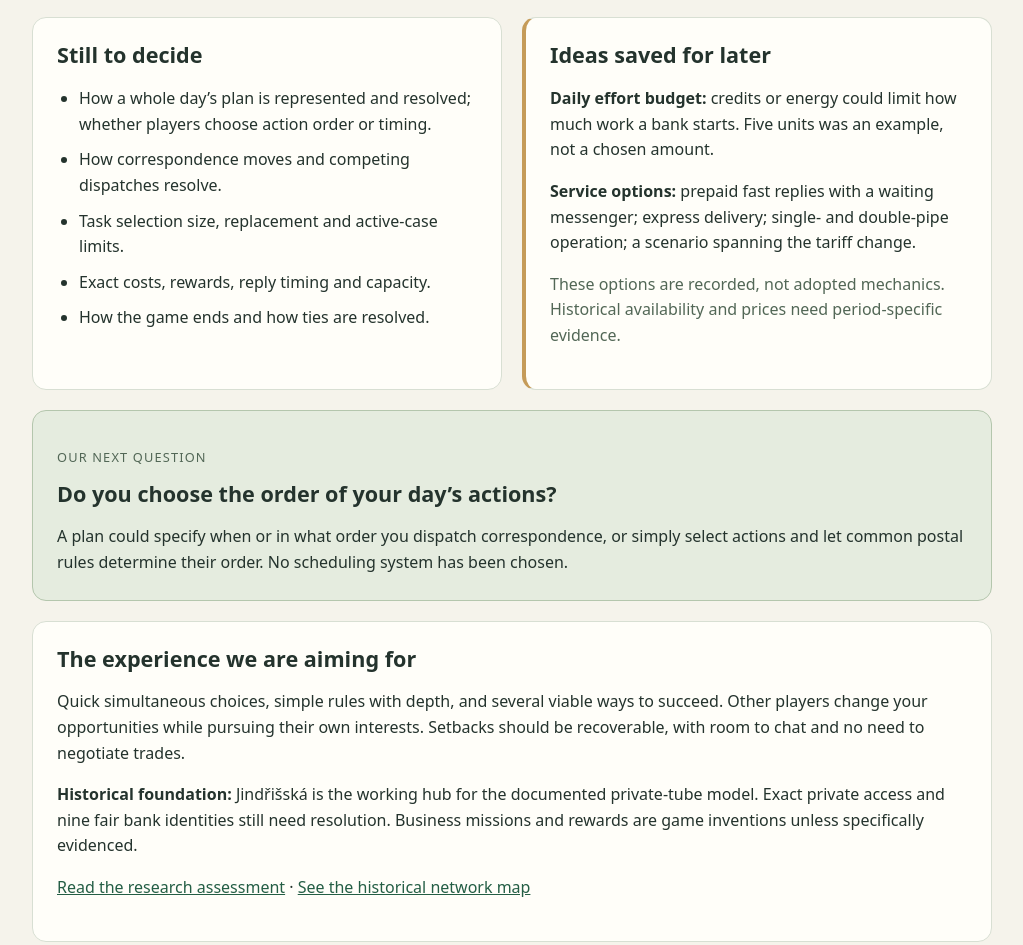
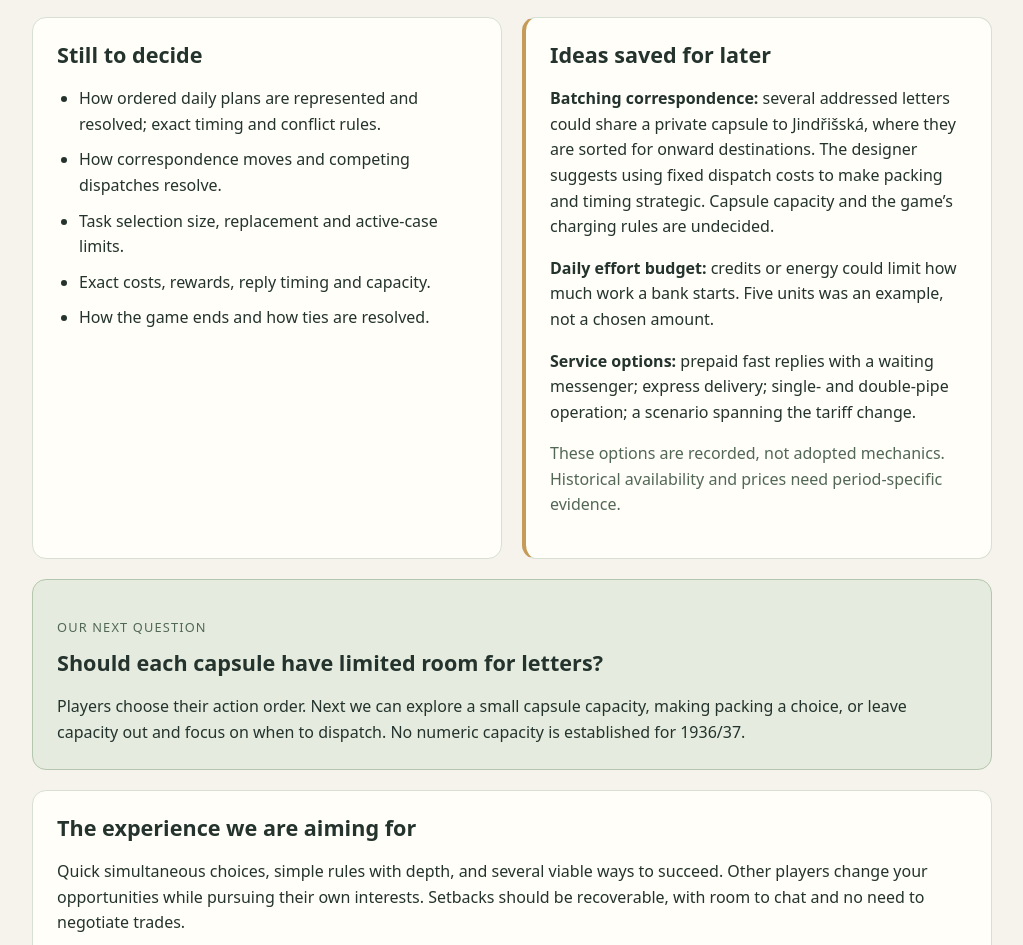
Before and after one commit to alexstygler/deskova_hra, a plain HTML site: page index.html in a window 1280 px wide. Shown: the part 1395-2340 px from the top of the page, without its empty margins (128-1151 px from the left). Drawn offline with Linux system fonts and the light colour scheme.

Commit message:
Record chosen action order and explore private capsule batching

```diff
--- a/index.html
+++ b/index.html
@@ -24,7 +24,7 @@
 <li><strong>Everyone represents a bank.</strong> Players use one shared Prague map. The exact historical bank roster is still open.</li>
 <li><strong>Success is measured in Kč.</strong> Completed business earns income; postal expenses reduce what you keep.</li>
 <li><strong>You choose from a personal selection of specific business tasks.</strong> Each player has their own opportunities to consider.</li>
-<li><strong>Plan the whole day together.</strong> Everyone chooses all actions for one game day simultaneously in secret. Everyone reveals their complete plan at once, then plans play out publicly. Accepted tasks are visible. Resolution rules remain open.</li>
+<li><strong>Plan the whole day together.</strong> Everyone chooses all actions for one game day simultaneously in secret. Everyone reveals their complete plan at once, then plans play out publicly. Accepted tasks are visible. Players also choose the order of their actions. Conflict-resolution rules remain open.</li>
 <li><strong>Several tasks can run at once.</strong> You can work on another case while a reply is travelling. The exact limit is undecided.</li>
 <li><strong>Your bank pays both directions.</strong> Outgoing correspondence and replies count toward your expenses.</li>
 </ul>
@@ -45,7 +45,7 @@
 <section id="open">
 <h2>Still to decide</h2>
 <ul>
-<li>How a whole day’s plan is represented and resolved; whether players choose action order or timing.</li>
+<li>How ordered daily plans are represented and resolved; exact timing and conflict rules.</li>
 <li>How correspondence moves and competing dispatches resolve.</li>
 <li>Task selection size, replacement and active-case limits.</li>
 <li>Exact costs, rewards, reply timing and capacity.</li>
@@ -54,6 +54,7 @@
 </section>
 <section class="parked" id="later">
 <h2>Ideas saved for later</h2>
+<p><strong>Batching correspondence:</strong> several addressed letters could share a private capsule to Jindřišská, where they are sorted for onward destinations. The designer suggests using fixed dispatch costs to make packing and timing strategic. Capsule capacity and the game’s charging rules are undecided.</p>
 <p><strong>Daily effort budget:</strong> credits or energy could limit how much work a bank starts. Five units was an example, not a chosen amount.</p>
 <p><strong>Service options:</strong> prepaid fast replies with a waiting messenger; express delivery; single- and double-pipe operation; a scenario spanning the tariff change.</p>
 <p class="muted">These options are recorded, not adopted mechanics. Historical availability and prices need period-specific evidence.</p>
@@ -61,8 +62,8 @@
 </div>
 <section class="next" id="next">
 <p class="eyebrow">Our next question</p>
-<h2>Do you choose the order of your day’s actions?</h2>
-<p>A plan could specify when or in what order you dispatch correspondence, or simply select actions and let common postal rules determine their order. No scheduling system has been chosen.</p>
+<h2>Should each capsule have limited room for letters?</h2>
+<p>Players choose their action order. Next we can explore a small capsule capacity, making packing a choice, or leave capacity out and focus on when to dispatch. No numeric capacity is established for 1936/37.</p>
 </section>
 <section id="principles">
 <h2>The experience we are aiming for</h2>
```
Also changed, not shown: aktualni-hra.html (+5 -4 lines), zapisnik.html (+4 -1 lines).
